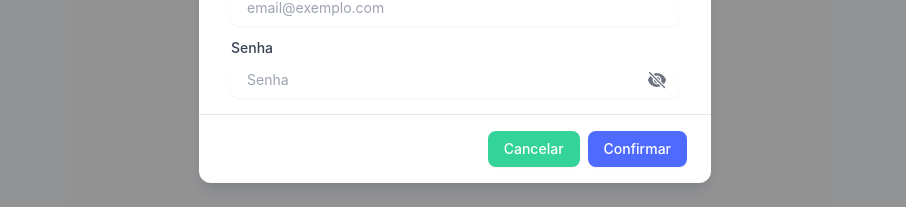
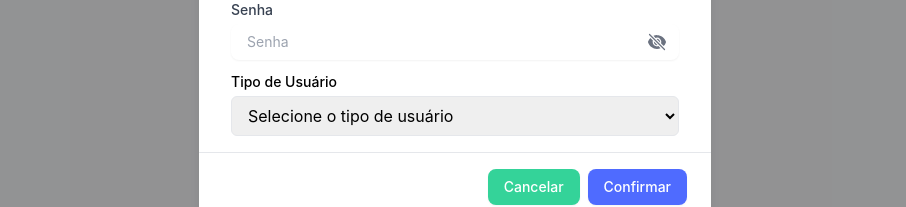
Before and after one commit to katarinacaetano09/agendamento_Israel, a Nuxt app: page /admin in a window 1280 px wide. Both pictures are taken after a click on the button "Novo Usuário". Shown: the part 400-607 px from the top of the page, without its empty margins (185-1091 px from the left). Built offline with nearby package versions, Linux system fonts and the light colour scheme; no server answers; the database is empty.

Commit message:
Adicionar campo de tipo de usuário (Administrador ou Usuário) no modal de novo usuário

```diff
--- a/app/components/TabelaAdmin.vue
+++ b/app/components/TabelaAdmin.vue
@@ -38,6 +38,14 @@
         <BaseInput v-model="novoNome" label="Nome" placeholder="Nome completo" />
         <BaseInput v-model="novoEmail" label="Email" type="email" placeholder="email@exemplo.com" />
         <BaseInput v-model="novaSenha" label="Senha" type="password" placeholder="Senha" />
+        <div>
+          <label class="block text-sm font-medium mb-1" for="tipoUsuario">Tipo de Usuário</label>
+          <select id="tipoUsuario" v-model="tipoUsuario" class="w-full border rounded px-3 py-2 focus:outline-none focus:ring focus:border-blue-300">
+            <option value="">Selecione o tipo de usuário</option>
+            <option value="admin">Administrador</option>
+            <option value="usuario">Usuário</option>
+          </select>
+        </div>
       </div>
       <!-- Rodapé padrão do BaseModal: Cancelar e Confirmar -->
     </BaseModal>
@@ -54,16 +62,19 @@ import BaseInput from '~/components/BaseInput.vue'
 const { simpleProfiles, fetchSimpleProfiles } = useProfissionais()
 const loadingLocal = ref(false)
 
+
 // modal state and form
 const showModal = ref(false)
 const novoNome = ref('')
 const novoEmail = ref('')
 const novaSenha = ref('')
+const tipoUsuario = ref('')
 
 function resetForm() {
   novoNome.value = ''
   novoEmail.value = ''
   novaSenha.value = ''
+  tipoUsuario.value = ''
 }
 
 function handleCancel() {
```
